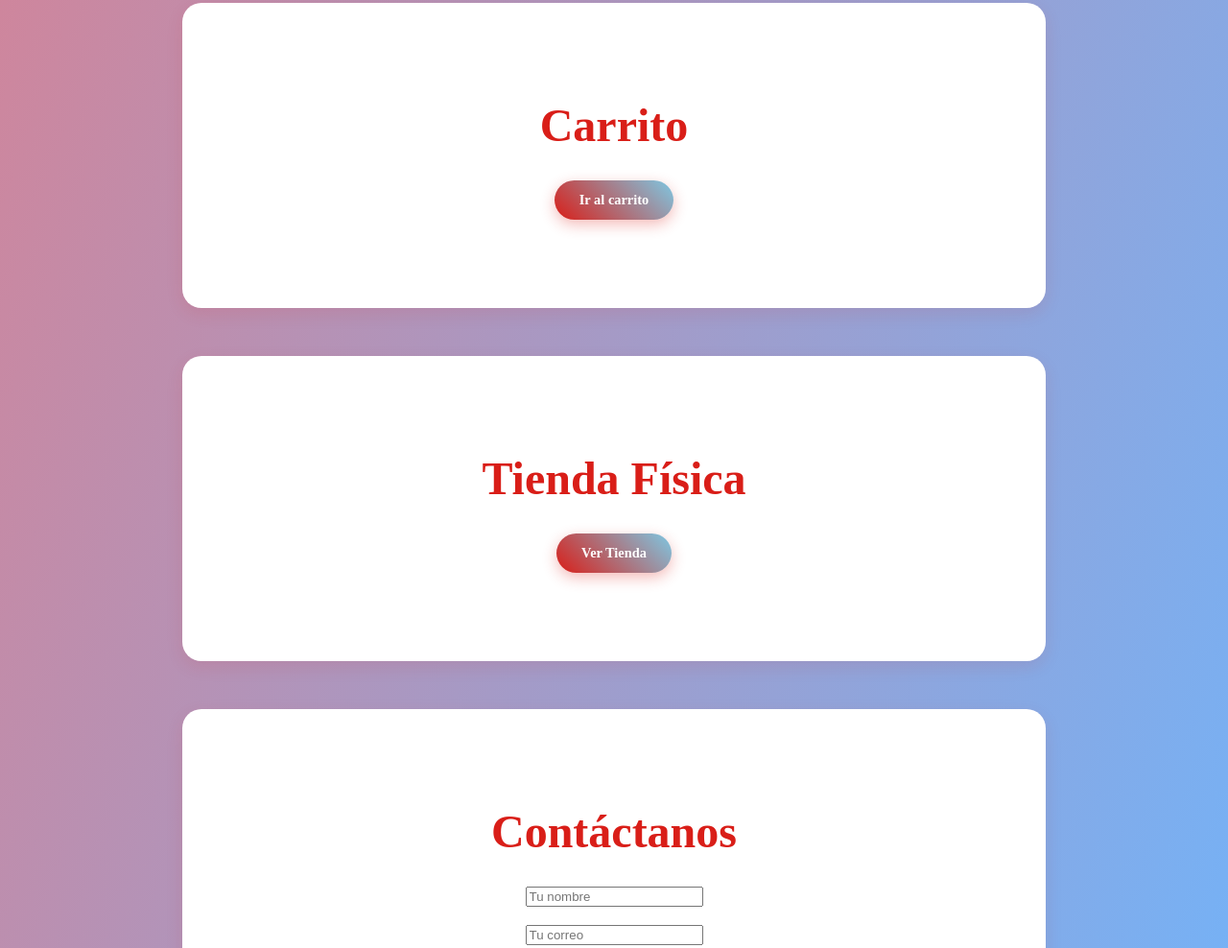
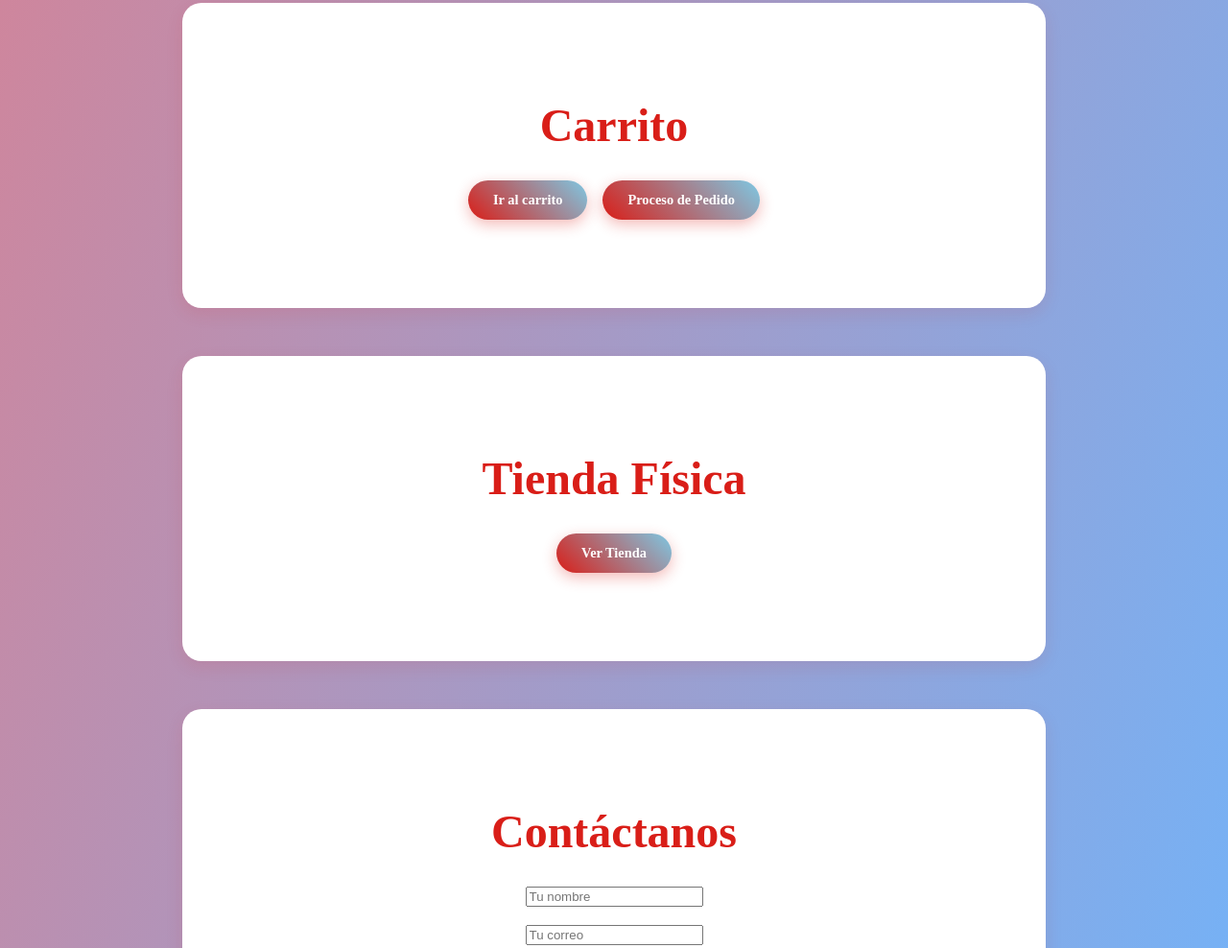
Before and after one commit to juanitasanchez687-dot/juanitasanchez687-dot.github.io, a plain HTML site: page index.html in a window 1280 px wide. Shown: the part 2396-3384 px from the top of the page at 96% size. Drawn offline with Linux system fonts and the light colour scheme; a web font is replaced by a local one.

Commit message:
Update index.html

```diff
--- a/index.html
+++ b/index.html
@@ -989,6 +989,7 @@
     <h2 id="carrito-titulo">Carrito</h2>
     <div class="section-buttons">
         <button onclick="window.location.href='carrito_sakura.html'">Ir al carrito</button>
+        <button onclick="window.location.href='lineadepedido.html'">Proceso de Pedido</button>
     </div>
 </section>
 
```
